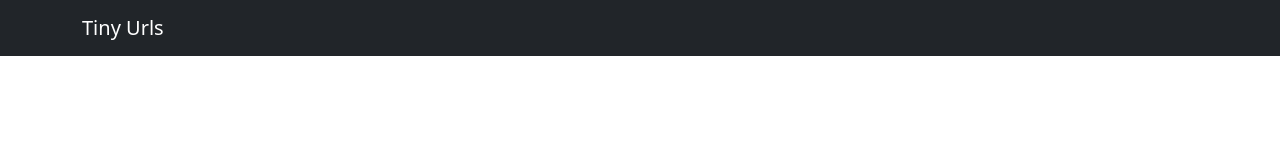
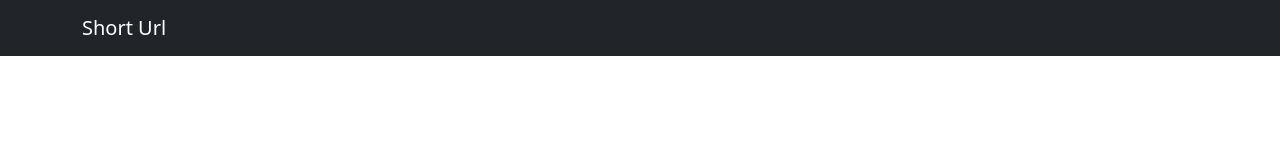
Before and after one commit to sontinagina/short-url, a React (Create React App) app: page / in a window 1280 px wide. Shown: the top 160 px of the page. Built offline with nearby package versions, Linux system fonts and the light colour scheme.

Commit message:
cors issue fixed

```diff
--- a/src/components/Home.js
+++ b/src/components/Home.js
@@ -21,14 +21,17 @@ const getUrl=(url)=>{
   if(valid){
   setGenurl("");
   setFlag(true);
-    fetch("https://srt-urls.herokuapp.com/getUrl",{
+  fetch("https://srt-urls.herokuapp.com/getUrl",{
+    // fetch("http://localhost:3009/getUrl",{
       method: "POST",
       body: JSON.stringify({
          url
       }),
       headers: {
          "Content-Type": "application/json",
-      }
+        //  "Access-Control-Allow-Origin":true
+      },
+    //   mode:"no-cors"
     }).then(
       (r) => {
       setFlag(false);
@@ -41,7 +44,7 @@ const getUrl=(url)=>{
          } else {
              err=true;
            console.log(r);
-          alert("Failed to generate small link!");
+          alert("Failed to generate short link!");
          }
       }
    ).then((r)=>{
@@ -66,7 +69,7 @@ const copyToClipboard=function(){
 
             <Navbar bg="dark" variant="dark">
                 <Container>
-                <Navbar.Brand href="#">Tiny Urls</Navbar.Brand>
+                <Navbar.Brand href="#">Short Url </Navbar.Brand>
 
                 </Container>
             </Navbar>
```
